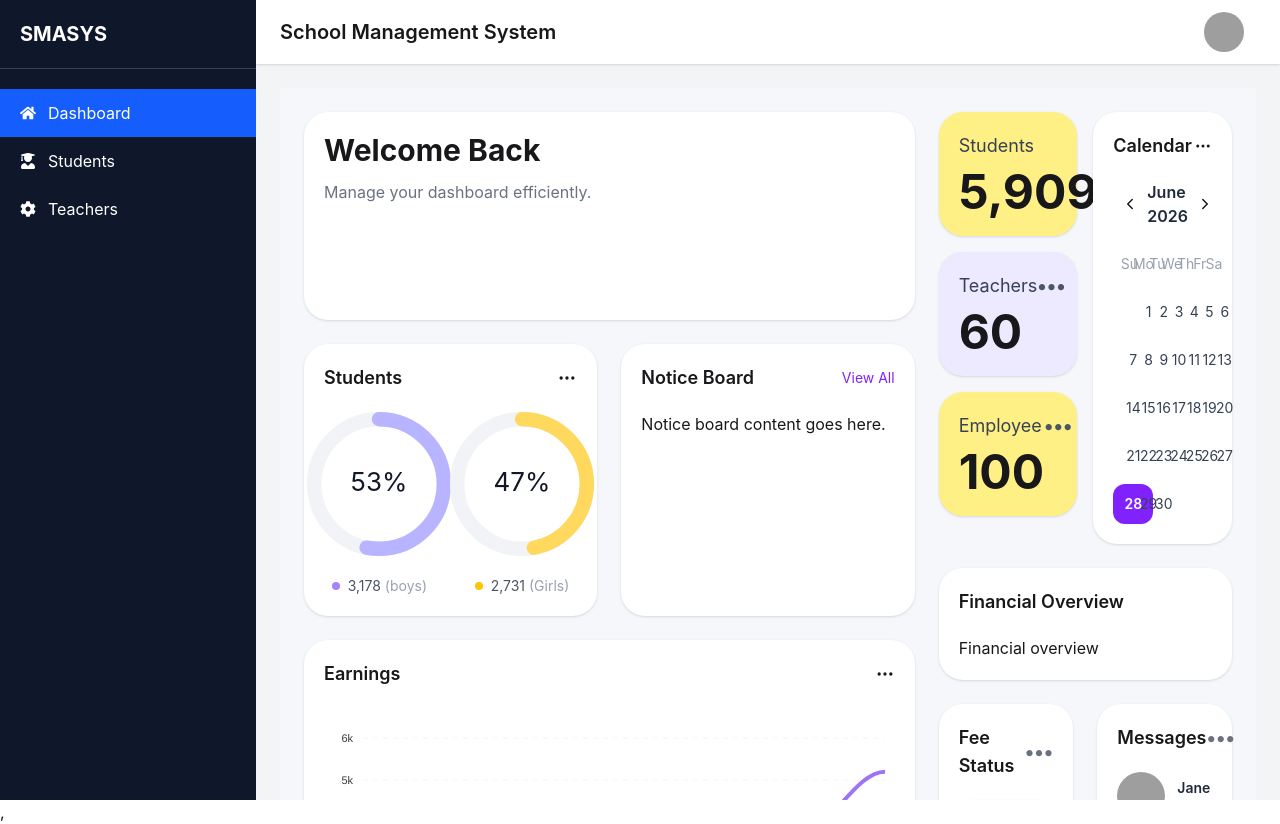
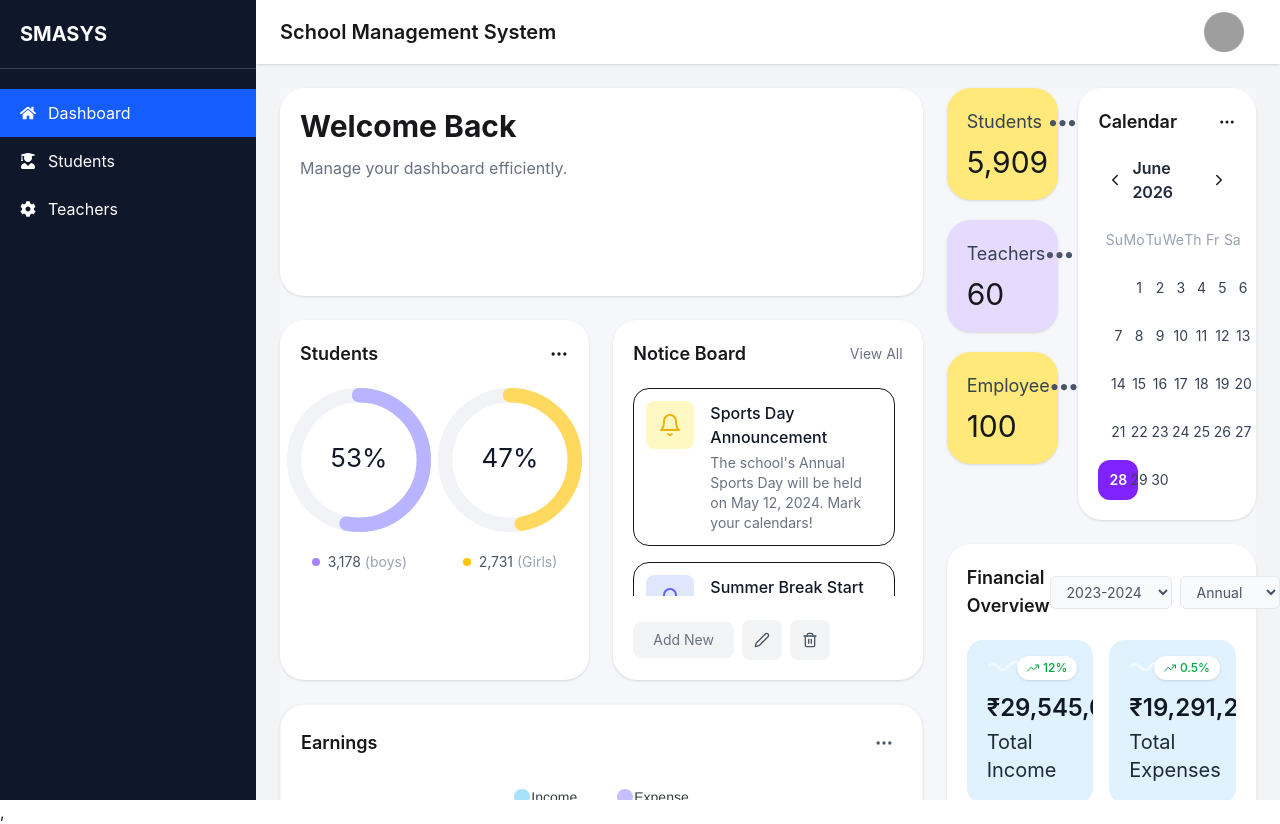
Before and after one commit to ramchand-hub/SMASYS, a React (Vite) app: page / in a window 1280 px wide. Built offline with nearby package versions, Linux system fonts and the light colour scheme; grey boxes are pictures that could not be loaded.

Commit message:
dashboard new changes implemented..

```diff
--- a/src/common/Statuscard.tsx
+++ b/src/common/Statuscard.tsx
@@ -20,7 +20,7 @@ const StatsCard: React.FC<StatsCardProps> = ({
   <div className="flex justify-between items-start">
     <div>
       <p className="text-gray-700 text-lg">{title}</p>
-      <h2 className="text-5xl font-bold mt-2">{value}</h2>
+      <h2 className="text-3xl mt-2">{value}</h2>
     </div>
 
     <button className="text-gray-600 text-xl font-bold">
--- a/src/components/dashboard/Dashboard.tsx
+++ b/src/components/dashboard/Dashboard.tsx
@@ -11,58 +11,76 @@ import { GraduationCap, Users, Briefcase } from "lucide-react";
 
 const DashboardPage = () => {
   return (
-    <div className="bg-[#F5F7FB] min-h-screen p-6">
+    <div className="bg-[#F5F7FB] min-h-screen">
+
       <div className="grid grid-cols-12 gap-6">
-        {/* ================= LEFT SECTION ================= */}
 
-        <div className="col-span-12 xl:col-span-8 space-y-6">
+        {/* LEFT SECTION */}
+        <div className="col-span-8 space-y-6">
+
           <WelcomeCard />
 
-          <div className="grid grid-cols-1 lg:grid-cols-2 gap-6">
+          <div className="grid grid-cols-2 gap-6">
             <StudentOverview />
-
             <NoticeBoardCard />
           </div>
 
           <EarningsChartCard />
+
         </div>
 
-        {/* ================= RIGHT SECTION ================= */}
+        {/* RIGHT SECTION */}
+        <div className="col-span-4 space-y-6">
 
-        <div className="col-span-12 xl:col-span-4 space-y-6">
-          {/* Stats + Calendar */}
+          {/* Top */}
+          <div className="grid grid-cols-5 gap-5">
 
-          <div className="grid grid-cols-12 gap-4">
-            {/* Left */}
+            {/* Stats */}
+            <div className="col-span-2 space-y-5">
 
-            <div className="col-span-6 space-y-4">
               <StatsCard
                 title="Students"
                 value="5,909"
-                bgColor="bg-yellow-200"
+                bgColor="bg-[#FFE97A]"
               />
 
-              <StatsCard title="Teachers" value="60" bgColor="bg-violet-100" />
+              <StatsCard
+                title="Teachers"
+                value="60"
+                bgColor="bg-[#E6DBFF]"
+              />
 
-              <StatsCard title="Employee" value="100" bgColor="bg-yellow-200" />
+              <StatsCard
+                title="Employee"
+                value="100"
+                bgColor="bg-[#FFE97A]"
+              />
+
             </div>
 
-            {/* Right */}
-
-            <div className="col-span-6">
+            {/* Calendar */}
+            <div className="col-span-3">
               <CalendarCard />
             </div>
+
           </div>
 
+          {/* Financial */}
           <FinancialOverviewCard />
 
-          <div className="grid grid-cols-1 lg:grid-cols-2 gap-6">
+          {/* Bottom */}
+          <div className="grid grid-cols-2 gap-5">
+
             <FeeStatusCard />
 
             <MessagesCard />
+
           </div>
+
         </div>
+
       </div>
+
     </div>
   );
 };
--- a/src/components/dashboard/EarningsChart.tsx
+++ b/src/components/dashboard/EarningsChart.tsx
@@ -6,6 +6,7 @@ import { ApexOptions } from "apexcharts";
 const EarningsChartCard = () => {
   const options: ApexOptions = {
     chart: {
+      type: "line",
       toolbar: {
         show: false,
       },
@@ -14,19 +15,42 @@ const EarningsChartCard = () => {
       },
     },
 
+    colors: ["#A7E1FB", "#C7BEFF"],
+
     stroke: {
       curve: "smooth",
-      width: 4,
+      width: 5,
+      lineCap: "round",
     },
-
-    colors: ["#8B5CF6"],
 
     dataLabels: {
       enabled: false,
     },
 
+    markers: {
+      size: 0,
+      hover: {
+        size: 8,
+      },
+    },
+
+    legend: {
+      show: true,
+      position: "top",
+      horizontalAlign: "center",
+      fontSize: "14px",
+      markers: {
+        size: 8,
+        strokeWidth: 0,
+        fillColors: ["#A7E1FB", "#C7BEFF"],
+      },
+      itemMargin: {
+        horizontal: 20,
+      },
+    },
+
     grid: {
-      borderColor: "#F1F5F9",
+      borderColor: "#ECECF5",
       strokeDashArray: 5,
     },
 
@@ -39,13 +63,12 @@ const EarningsChartCard = () => {
         "May",
         "Jun",
         "Jul",
+        "Aug",
+        "Sep",
+        "Oct",
+        "Nov",
+        "Dec",
       ],
-
-      labels: {
-        style: {
-          colors: "#94A3B8",
-        },
-      },
 
       axisBorder: {
         show: false,
@@ -54,49 +77,61 @@ const EarningsChartCard = () => {
       axisTicks: {
         show: false,
       },
+
+      labels: {
+        style: {
+          colors: "#555",
+          fontSize: "15px",
+        },
+      },
     },
 
     yaxis: {
       min: 0,
-      max: 6000,
-      tickAmount: 6,
+      max: 1000,
+      tickAmount: 4,
 
       labels: {
-        formatter: (val) => `${val / 1000}k`,
+        formatter: (val) => `${val}K`,
+        style: {
+          colors: "#555",
+          fontSize: "15px",
+        },
       },
     },
 
     tooltip: {
-      theme: "dark",
-    },
+      theme: "light",
+      shared: true,
 
-    legend: {
-      show: false,
+      y: {
+        formatter: (val) => `$${val.toFixed(3)}K`,
+      },
     },
   };
 
   const series = [
     {
-      name: "Earnings",
-      data: [1800, 2400, 3200, 2900, 4100, 3700, 5200],
+      name: "Income",
+      data: [580, 860, 560, 610, 720, 650, 880, 850, 900, 760, 600, 940],
+    },
+    {
+      name: "Expense",
+      data: [390, 570, 340, 420, 540, 380, 420, 330, 500, 590, 330, 620],
     },
   ];
 
   return (
     <Card
       title="Earnings"
+      className="rounded-3xl bg-white shadow-sm border border-gray-100"
       headerRight={
-        <button>
-          <MoreHorizontal size={20} />
+        <button className="p-2 rounded-lg hover:bg-gray-100 transition">
+          <MoreHorizontal size={20} className="text-gray-600" />
         </button>
       }
     >
-      <Chart
-        options={options}
-        series={series}
-        type="line"
-        height={320}
-      />
+      <Chart options={options} series={series} type="line" height={360} />
     </Card>
   );
 };
--- a/src/components/dashboard/Financial_overview.tsx
+++ b/src/components/dashboard/Financial_overview.tsx
@@ -1,19 +1,83 @@
-import React from 'react'
-import Card from '../../common/Card'
+import React from "react";
+import Card from "../../common/Card";
+import { FiTrendingUp } from "react-icons/fi";
+
+const financialData = [
+  {
+    id: 1,
+    title: "Total Income",
+    amount: "₹29,545,000",
+    growth: "12%",
+  },
+  {
+    id: 2,
+    title: "Total Expenses",
+    amount: "₹19,291,266",
+    growth: "0.5%",
+  },
+];
+
 const Financial_overview = () => {
   return (
-    <Card title="Financial Overview">
+    <Card
+      title="Financial Overview"
+      headerRight={
+        <div className="flex gap-2">
+          <select className="px-3 py-1.5 text-sm rounded-md border border-gray-200 bg-gray-50 text-gray-600 outline-none">
+            <option>2023-2024</option>
+            <option>2022-2023</option>
+          </select>
 
-    {/* <IncomeCard /> */}
+          <select className="px-3 py-1.5 text-sm rounded-md border border-gray-200 bg-gray-50 text-gray-600 outline-none">
+            <option>Annual</option>
+            <option>Monthly</option>
+            <option>Weekly</option>
+          </select>
+        </div>
+      }
+    >
+      <div className="grid grid-cols-1 md:grid-cols-2 gap-4">
+        {financialData.map((item) => (
+          <div
+            key={item.id}
+            className="relative rounded-2xl bg-sky-100 p-5 overflow-hidden"
+          >
+            {/* Decorative Graph */}
+            <svg
+              className="absolute top-4 left-5 opacity-60"
+              width="60"
+              height="25"
+              viewBox="0 0 60 25"
+              fill="none"
+            >
+              <path
+                d="M2 10 C8 2,14 20,20 12 S32 4,38 14 S50 20,58 5"
+                stroke="white"
+                strokeWidth="2.5"
+                strokeLinecap="round"
+                fill="none"
+              />
+            </svg>
 
-    {/* <ExpenseCard /> */}
-     <div>
-      Financial overview
-    </div>
+            {/* Growth Badge */}
+            <div className="absolute top-4 right-4 flex items-center gap-1 rounded-full bg-white px-2.5 py-1 text-xs font-medium text-green-600 shadow-sm">
+              <FiTrendingUp size={12} />
+              {item.growth}
+            </div>
 
-</Card>
+            {/* Content */}
+            <div className="mt-8">
+              <h2 className="text-2xl font-semibold text-gray-900">
+                {item.amount}
+              </h2>
 
-  )
-}
+              <p className="mt-1 text-xl text-gray-800">{item.title}</p>
+            </div>
+          </div>
+        ))}
+      </div>
+    </Card>
+  );
+};
 
-export default Financial_overview
+export default Financial_overview;
--- a/src/components/dashboard/Noticeboard.tsx
+++ b/src/components/dashboard/Noticeboard.tsx
@@ -1,19 +1,81 @@
+import Card from "../../common/Card";
+import {
+  FiBell,
+  FiEdit2,
+  FiTrash2,
+} from "react-icons/fi";
 
-
-import Card from "../../common/Card";
+const notices = [
+  {
+    id: 1,
+    title: "Sports Day Announcement",
+    description:
+      "The school's Annual Sports Day will be held on May 12, 2024. Mark your calendars!",
+    bg: "bg-yellow-100",
+    icon: "text-yellow-500",
+  },
+  {
+    id: 2,
+    title: "Summer Break Start Date",
+    description:
+      "Summer break begins on May 25, 2024. Have a wonderful holiday!",
+    bg: "bg-indigo-100",
+    icon: "text-indigo-500",
+  },
+];
 
 export default function Noticeboard() {
   return (
     <Card
       title="Notice Board"
       headerRight={
-    <button className="text-violet-600 text-sm">
+        <button className="text-sm text-gray-500 hover:text-violet-600 transition">
           View All
         </button>
       }
     >
-  <div>
-    Notice board content goes here.
+      <div className="space-y-4">
+        {/* Notice List */}
+        <div className="max-h-52 overflow-y-auto pr-2 space-y-4">
+          {notices.map((notice) => (
+            <div
+              key={notice.id}
+              className="flex items-start gap-4 border rounded-2xl p-3 bg-white"
+            >
+              {/* Icon */}
+              <div
+                className={`w-12 h-12 rounded-lg flex items-center justify-center ${notice.bg}`}
+              >
+                <FiBell className={`text-2xl ${notice.icon}`} />
+              </div>
+
+              {/* Content */}
+              <div className="flex-1">
+                <h3 className="font-medium text-gray-900">
+                  {notice.title}
+                </h3>
+                <p className="text-sm text-gray-500 leading-5 mt-1">
+                  {notice.description}
+                </p>
+              </div>
+            </div>
+          ))}
+        </div>
+
+        {/* Bottom Actions */}
+        <div className="flex items-center gap-2 pt-2">
+          <button className="px-5 py-2 rounded-lg bg-gray-100 text-gray-500 text-sm hover:bg-gray-200">
+            Add New
+          </button>
+
+          <button className="w-10 h-10 rounded-lg bg-gray-100 flex items-center justify-center hover:bg-gray-200">
+            <FiEdit2 className="text-gray-600" />
+          </button>
+
+          <button className="w-10 h-10 rounded-lg bg-gray-100 flex items-center justify-center hover:bg-gray-200">
+            <FiTrash2 className="text-gray-600" />
+          </button>
+        </div>
       </div>
     </Card>
   );
--- a/src/index.css
+++ b/src/index.css
@@ -8,3 +8,26 @@ html, body, #root {
   height: 100%;
   width: 100%;
 }
+
+@layer components {
+  .apexcharts-tooltip {
+    @apply rounded-2xl shadow-xl border-0 bg-white;
+  }
+
+  .apexcharts-tooltip-title {
+    @apply bg-white border-b-0 font-semibold text-gray-700;
+  }
+
+  .apexcharts-legend-text {
+    @apply text-gray-700 font-semibold;
+  }
+
+  .apexcharts-menu {
+    @apply rounded-xl shadow-lg border border-gray-200;
+  }
+
+  .apexcharts-xaxis-label,
+  .apexcharts-yaxis-label {
+    @apply fill-gray-500;
+  }
+}
```
Lines whose indentation alone changed are shown as unchanged.
